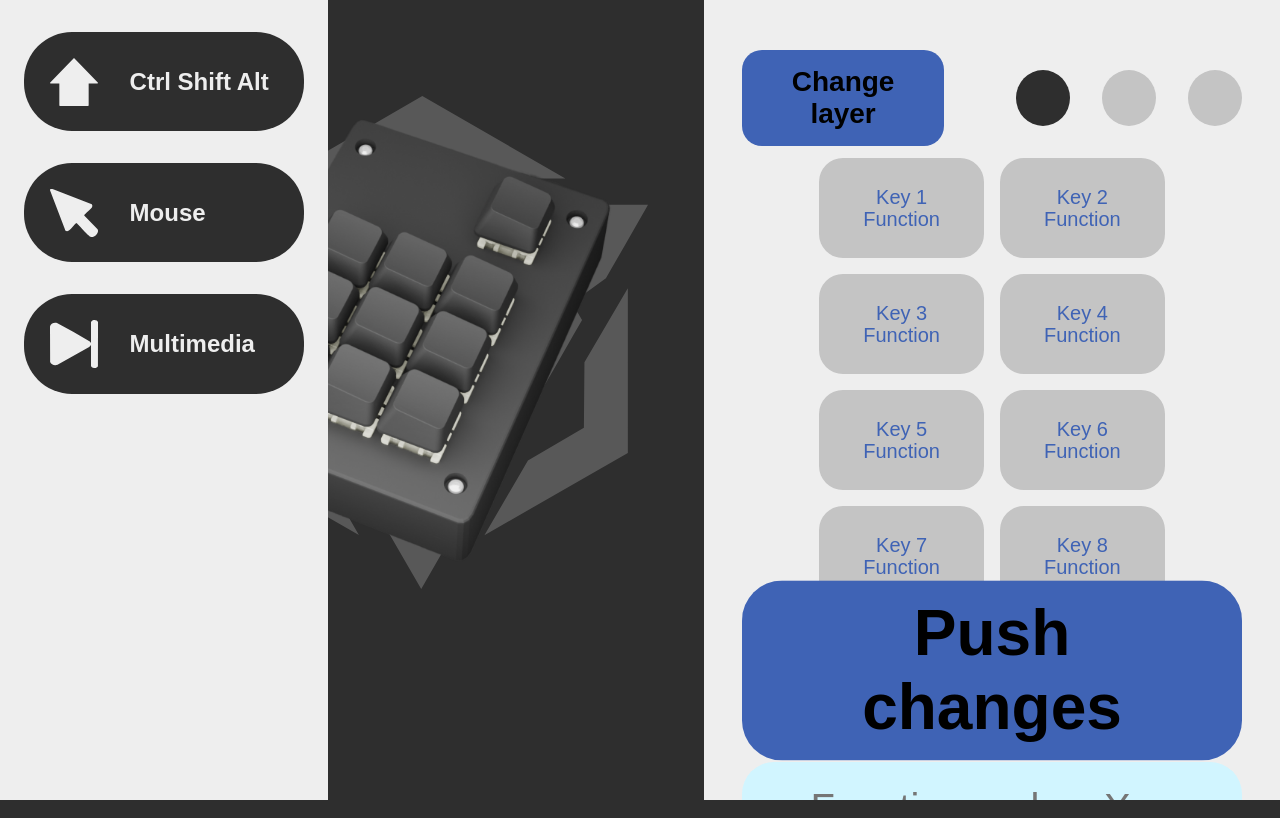
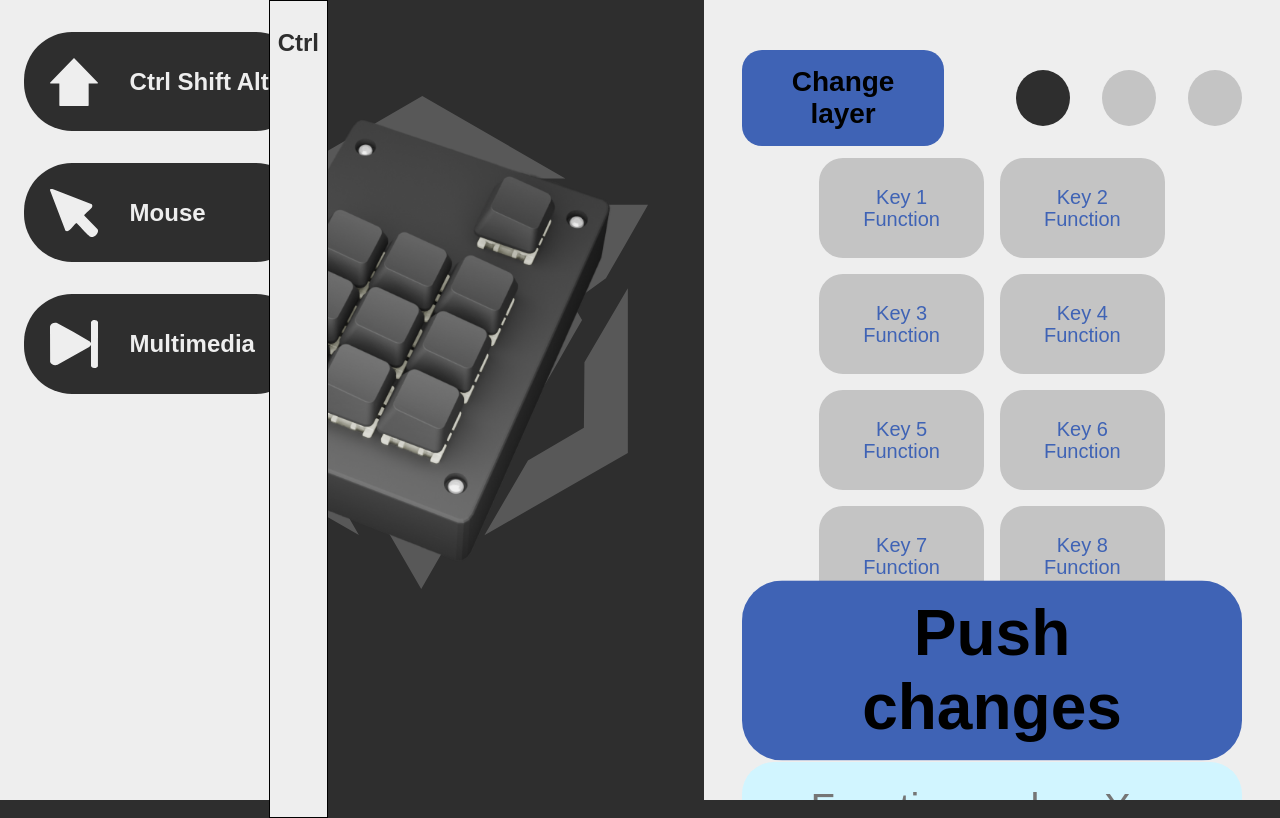
Before and after one commit to martinsram3k/macropad_configurator, a website: page frontend/index.html in a window 1280 px wide. Both pictures are taken after a click on the button "Ctrl Shift Alt". Drawn offline with Linux system fonts and the light colour scheme.

Commit message:
sub menu css

```diff
--- a/frontend/index.html
+++ b/frontend/index.html
@@ -18,6 +18,7 @@
 
             <nav>
                 <ul class="sidenav">
+
                     <li>
                         <button class="menu-item" data-info="">
                             <img src="icon/shift.svg" alt="ikona ctrl shift alt" class="icon">
@@ -27,6 +28,7 @@
                             <h1>Ctrl</h1>
                         </div>
                     </li>
+
                     <li>
                         <button class="menu-item" data-info="">
                             <img src="icon/mouse.svg" alt="ikona mouse" class="icon">
@@ -36,13 +38,14 @@
                             mouse
                         </div>
                     </li>
+
                     <li>
                         <button class="menu-item" data-info="">
                             <img src="icon/multimedia.svg" alt="ikona multimedia" class="icon">
                             <span class="menu-text">Multimedia</span>
                         </button>
                         <div class="submenu">
-                            multimedia
+                            multimediadasdashbdhasbdh
                         </div>
                     </li>
                 </ul>
--- a/frontend/script.js
+++ b/frontend/script.js
@@ -188,7 +188,7 @@ document.addEventListener("DOMContentLoaded", function () {
             activeSubmenu = submenu;
 
             // Dynamické nastavení šířky submenu
-            submenu.style.width = '200px'; // Nebo jiná požadovaná šířka
+            submenu.style.width = 'fit-content'; // Nebo jiná požadovaná šířka
         }
     });
 
--- a/frontend/styles.css
+++ b/frontend/styles.css
@@ -10,37 +10,47 @@ body {
 .container,
 .keypadcontainer,
 .sidenav,
-.key
-.submenu {
+.key .submenu {
   box-sizing: border-box;
+  width: fit-content;
 }
 
 nav {
   width: fit-content;
+  overflow: visible;
+  min-width: fit-content;
 }
 
 .menucontainer {
   display: flex;
   overflow: visible;
+  width: fit-content;
+  min-width: fit-content;
 }
 
 ul {
   list-style-type: none;
   margin: 0;
   padding: 0;
+  width: fit-content;
+}
+
+ul li {
+  width: fit-content;
+  min-width: fit-content;
+  overflow: visible;
 }
 
 .sidenav {
-  overflow: hidden;
+  overflow: visible;
   background-color: #EEE;
   width: fit-content;
   min-height: 100vh;
-  position: relative;
+  position: absolute;
+  top: 0;
+  left: 0;
   z-index: 99999;
   /* Nastav vysokou hodnotu z-index */
-  transform: translateZ(0);
-  transition: width 0.3s ease;
-  /* Přidáno */
 }
 
 .sidenav button {
@@ -48,7 +58,7 @@ ul {
   /* Změna na levé zarovnání */
   padding: 1.2vh;
   text-decoration: none;
-  display: block;
+  display: inline;
   margin-left: 3vh;
   margin-right: 3vh;
   justify-content: flex-start;
@@ -61,6 +71,7 @@ ul {
   margin-bottom: 4vh;
   border: none;
   outline: none;
+  width: fit-content;
 }
 
 button:focus {
@@ -71,6 +82,7 @@ button:focus {
 
 .menu-item {
   display: flex;
+  width: fit-content;
   align-items: center;
   background-color: #2E2E2E;
   border-radius: 6vh;
@@ -94,20 +106,25 @@ button:focus {
 
 .submenu {
   min-height: 100vh;
-  display: none; /* Změna na block, aby bylo submenu viditelné */
+  display: none;
+  /* Změna na block, aby bylo submenu viditelné */
   position: absolute;
+  top: 0;
+  right: 0;
   background-color: #EEE;
-  width: fit-content; /* Nastavte požadovanou šířku */
-  height: 100vh; /* Nastavte požadovanou výšku */
-  top: 0;
+  /* Nastavte požadovanou šířku */
+  height: 100vh;
+  /* Nastavte požadovanou výšku */
   color: #2E2E2E;
-  z-index: 999999;
+  z-index: 9999999999;
   visibility: visible;
   opacity: 1;
+  width: fit-content;
+  padding: 1vh;
   overflow: visible;
-  transform: translateX(150%);
-  margin-left: 50px;
-  border: 1px solid black; /* Přidání ohraničení pro lepší viditelnost */
+  border: 1px solid black;
+  transform: translateX(0);
+  /* Přidání ohraničení pro lepší viditelnost */
 }
 
 
@@ -135,7 +152,7 @@ button:focus {
   display: block;
   width: fit-content;
   text-align: center;
-  width: auto;
+  width: fit-content;
   /* Automatická šířka */
   background-color: transparent;
   /* Odstraněno pozadí */
@@ -160,6 +177,9 @@ button:focus {
   max-height: 100vh;
   z-index: 800;
   position: relative;
+  display: flex;
+  flex-direction: row;
+  justify-content: relative;
 }
 
 img {
@@ -177,12 +197,6 @@ img {
   left: 20vh;
   top: 12vh;
 
-}
-
-.container {
-  display: flex;
-  flex-direction: row;
-  justify-content: relative;
 }
 
 .foto_pozadi {
```
